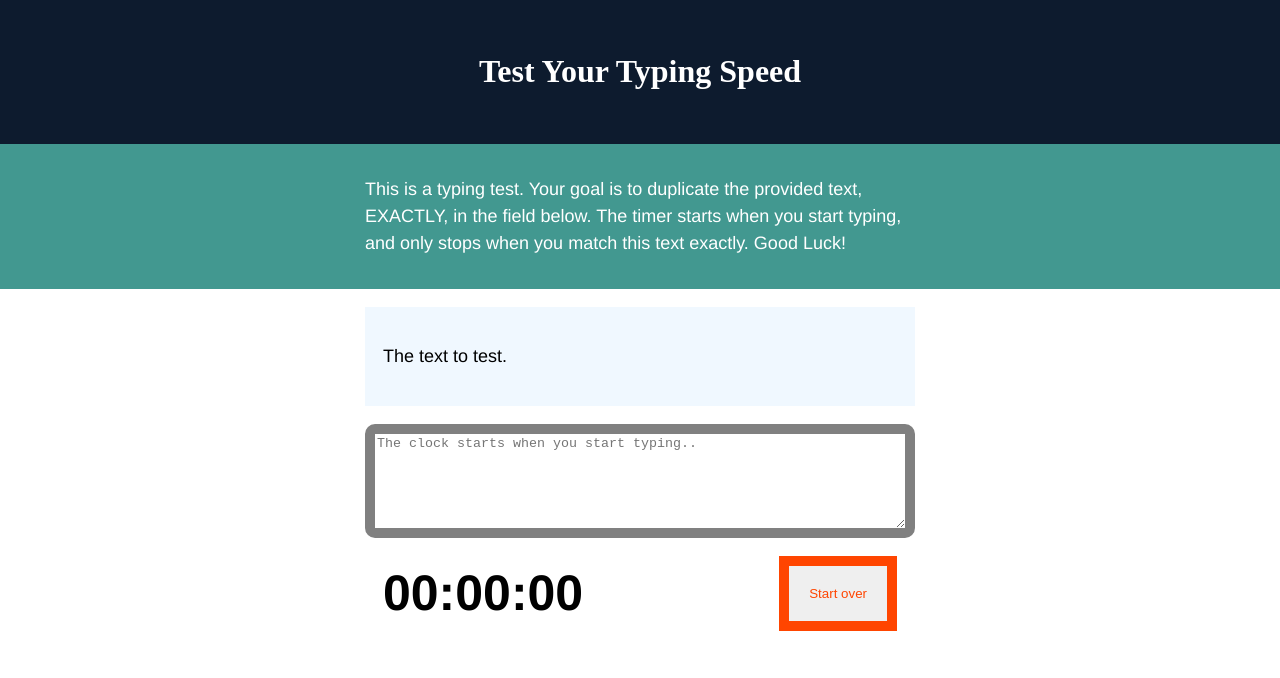
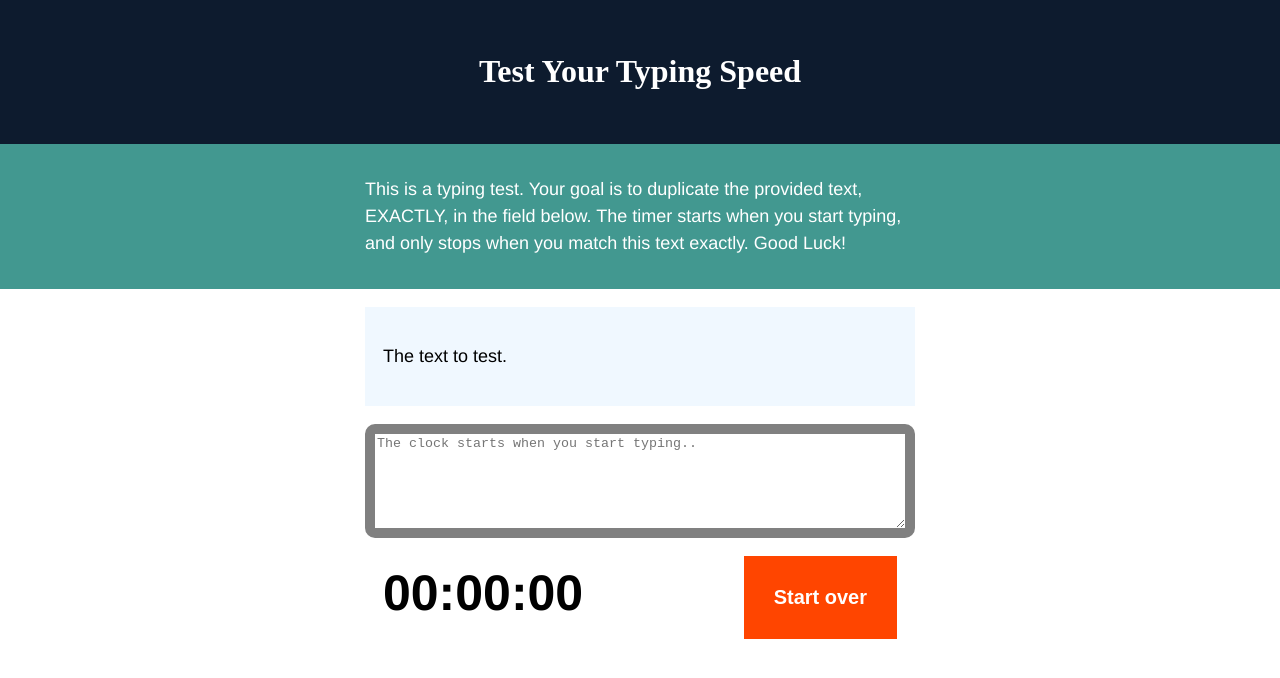
Before and after one commit to breadfan18/typingTest, a plain HTML site: page TypingPage.html in a window 1280 px wide. In both pictures the pointer is over the button "Start over". Drawn offline with Linux system fonts and the light colour scheme.

Commit message:
reset button styling completed

```diff
--- a/TypingStyle.css
+++ b/TypingStyle.css
@@ -58,10 +58,17 @@ h1 {
 #reset {
     border: 10px solid orangered;
     color: orangered;
-    padding: 20px
+    padding: 20px;
+    font-weight: bold;
+    font-size: 20px;
 }
 
 .timer {
     font-size: 50px;
     font-weight: bold;
 }
+
+#reset:hover {
+    color: white;
+    background: orangered;
+}
```
